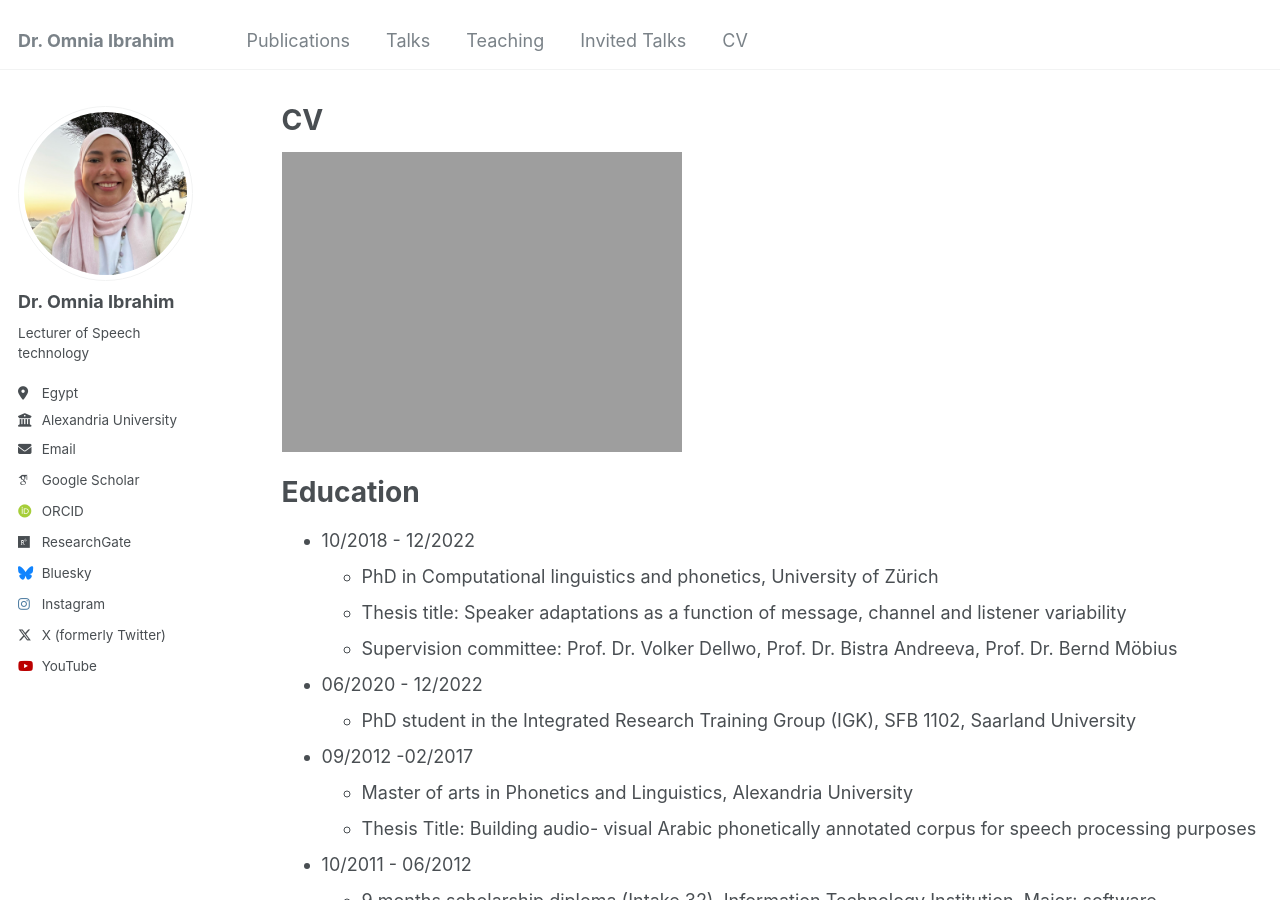
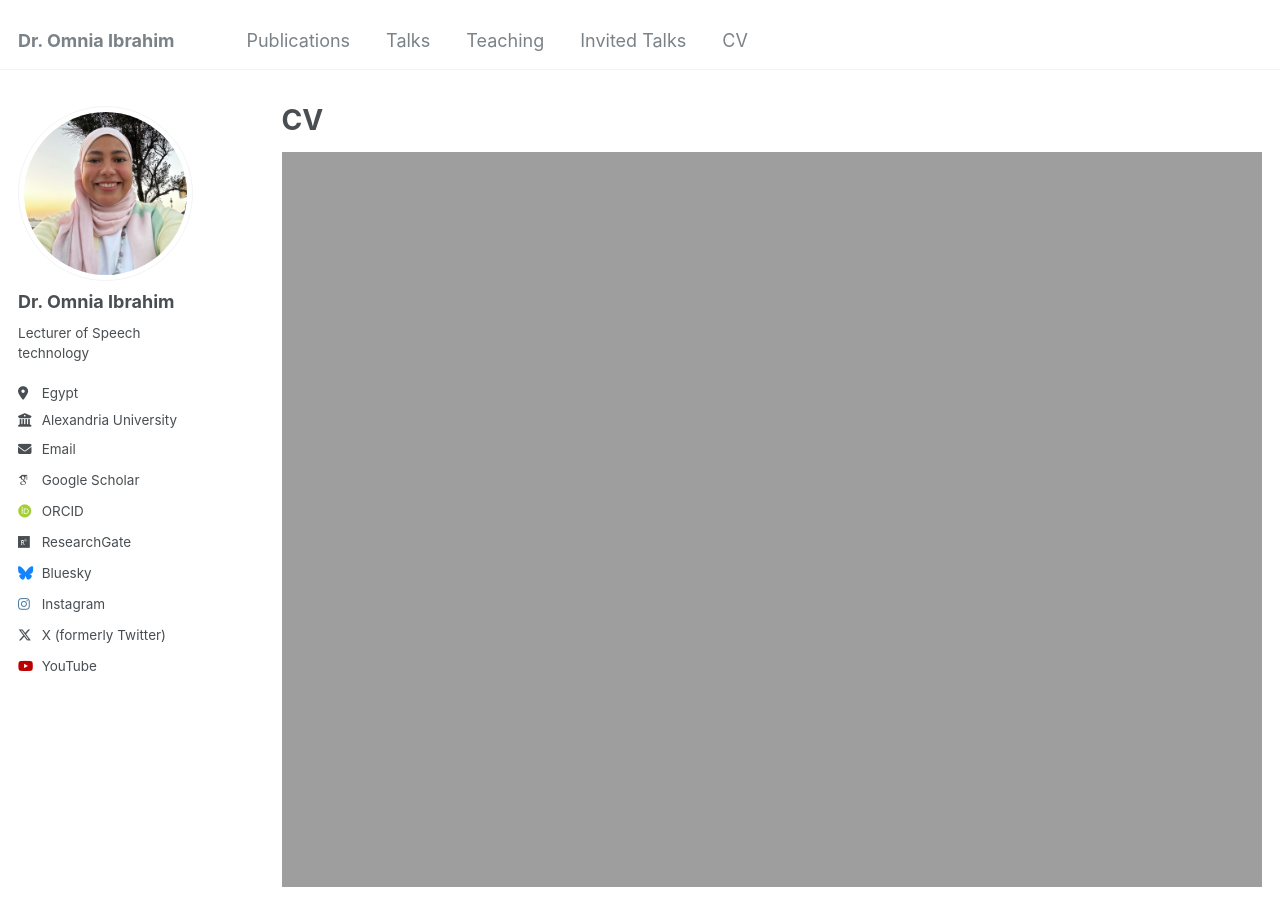
Before and after one commit to Omnia-Ibrahim-phonetics/Omnia-Ibrahim-phonetics.github.io, a Jekyll site: the page built from _pages/cv.md, in a window 1280 px wide and 900 px high. Built offline with Jekyll 4.4.1, drawn with Linux system fonts in a browser that asks for light colours; some web fonts are replaced.

Commit message:
Update cv.md

```diff
--- a/_pages/cv.md
+++ b/_pages/cv.md
@@ -9,7 +9,7 @@ redirect_from:
 
 {% include base_path %}
 
-  <img src="https://omnia-ibrahim-phonetics.github.io//images/MAU.png" class="author__avatar" alt="Dr. Omnia Ibrahim">
+  <img src="https://omnia-ibrahim-phonetics.github.io//images/MAU.png" class="author__avatar" alt="Dr. Omnia Ibrahim" style="width:100%; height:100%; object-fit:contain;">
 
 Education
 ======
```
